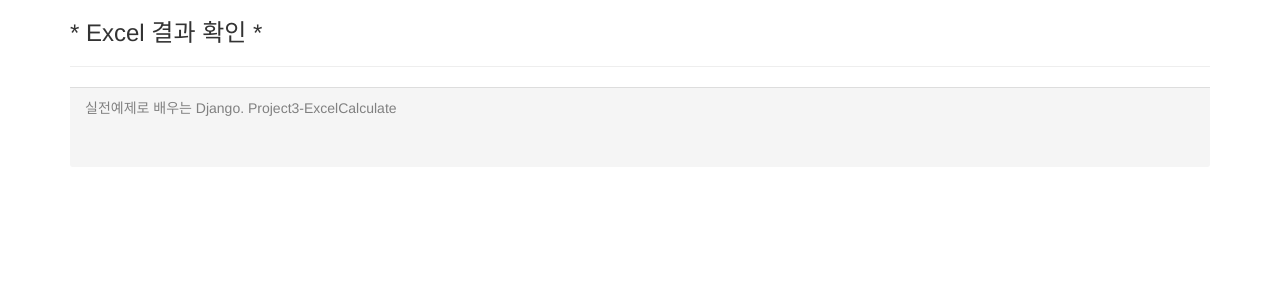
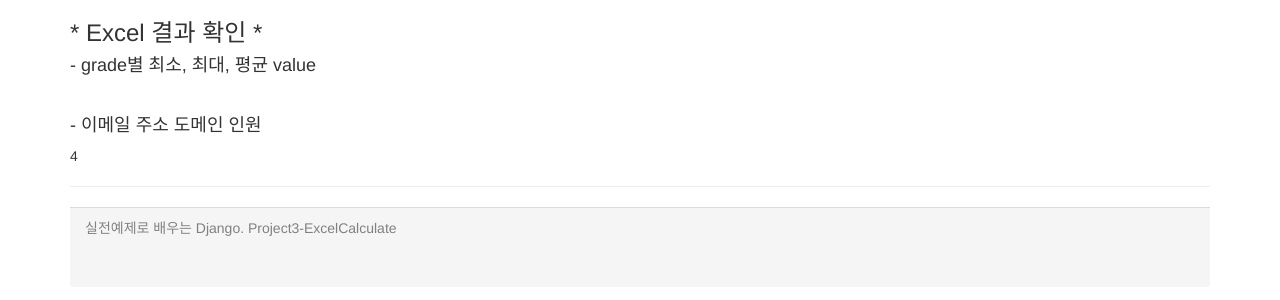
Before and after one commit to djangojeng-e/excel_site, a Django app: template templates/main/result.html in a window 1280 px wide. Shown: the part 162-462 px from the top of the page. Run offline with Django 3.2, Linux system fonts and the light colour scheme; the template is opened without the code that fills it, so the values that code supplies are empty; some libraries are stand-ins or nearby versions.

Commit message:
result page added but not tested

```diff
--- a/templates/main/result.html
+++ b/templates/main/result.html
@@ -40,6 +40,20 @@
         <div class='body'>
             <div class="resultDiv">
                 <h3> * Excel 결과 확인 *</h3>
+                <h4> - grade별 최소, 최대, 평균 value</h4>
+            {% for key, value in grade_calculate_dic.items %}
+                <h5>GRADE: {{ key }} </h5>
+                <p><strong>최소값 : </strong>{{ value.min }}</p>
+                <p><strong>최대값 : </strong>{{ value.max }}</p>
+                <p><strong>평균값 : </strong>{{ value.avg }}</p>
+            {% endfor %}
+            <br>
+            <h4> - 이메일 주소 도메인 인원 </h4> 4
+            {% for key, value in email_domain_dic.items %}
+                <p><strong>{{ key }}: </strong> {{ value }}명 </p>
+            {% endfor %}
+            <br>
+
             </div>
             <hr>
         </div>
```
Also changed, not shown: calculate/views.py (+22 -1 lines).
